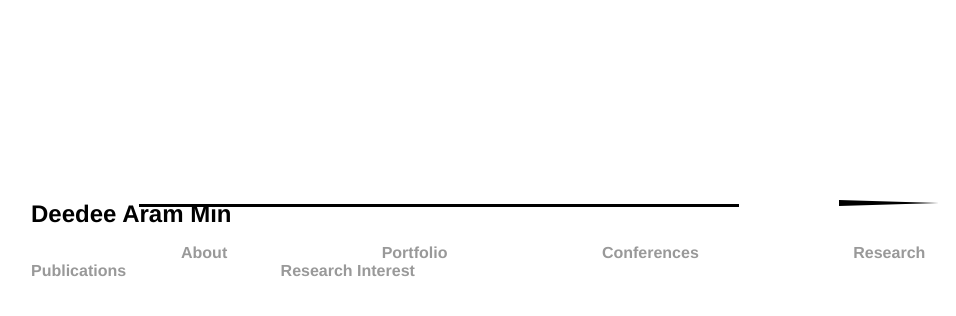
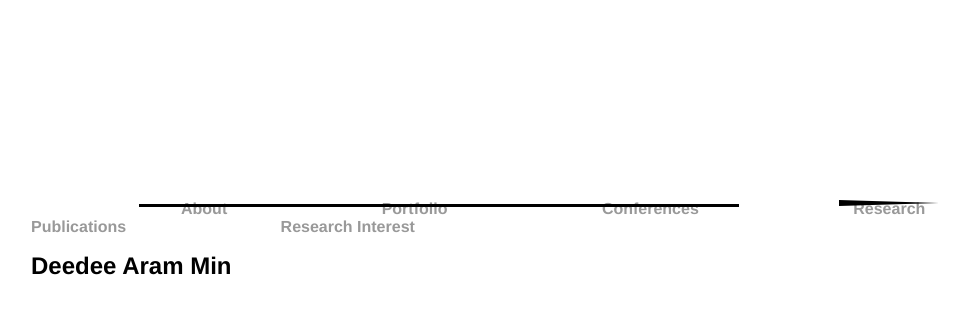
Before and after one commit to mindeed/mindeed.github.io, a Jekyll site: the page built from index.html, in a window 1280 px wide. Shown: the top 316 px of the page, without its empty margins (161-1117 px from the left). Built offline with Jekyll 4.4.1, drawn with Linux system fonts in a browser that asks for light colours.

Commit message:
Update default.html

```diff
--- a/_layouts/default.html
+++ b/_layouts/default.html
@@ -7,11 +7,6 @@
 		</head>
 		<body>
 
-			<div class="container">
-
-			{{ content }}
-
-			</div><!-- /.container -->
 
 			<nav>
 	    		<ul>
@@ -23,6 +18,12 @@
 	    		</ul>
 			</nav>
 
+			<div class="container">
+
+			{{ content }}
+
+			</div><!-- /.container -->
+
 
 			<footer>
 	    		<ul>
```
